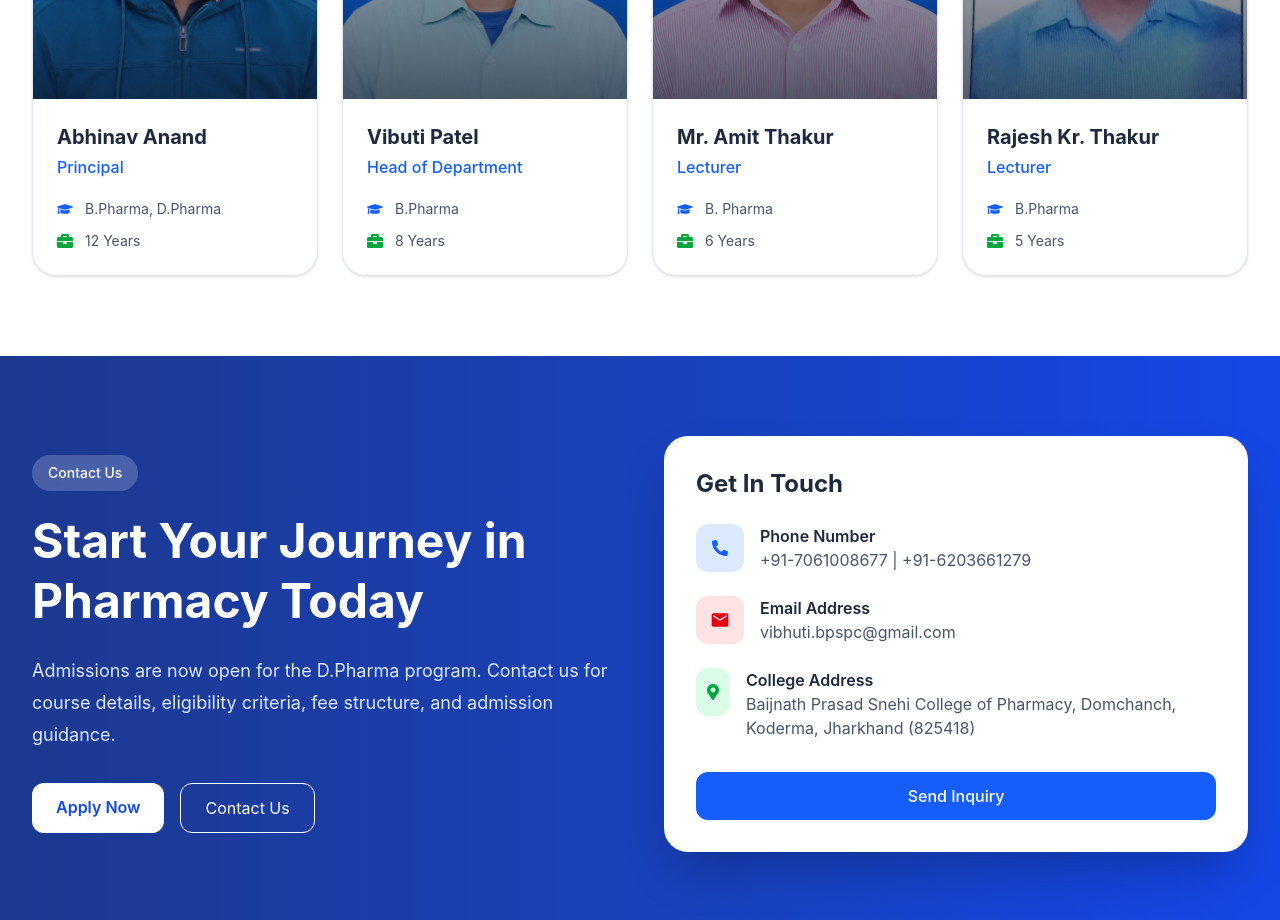
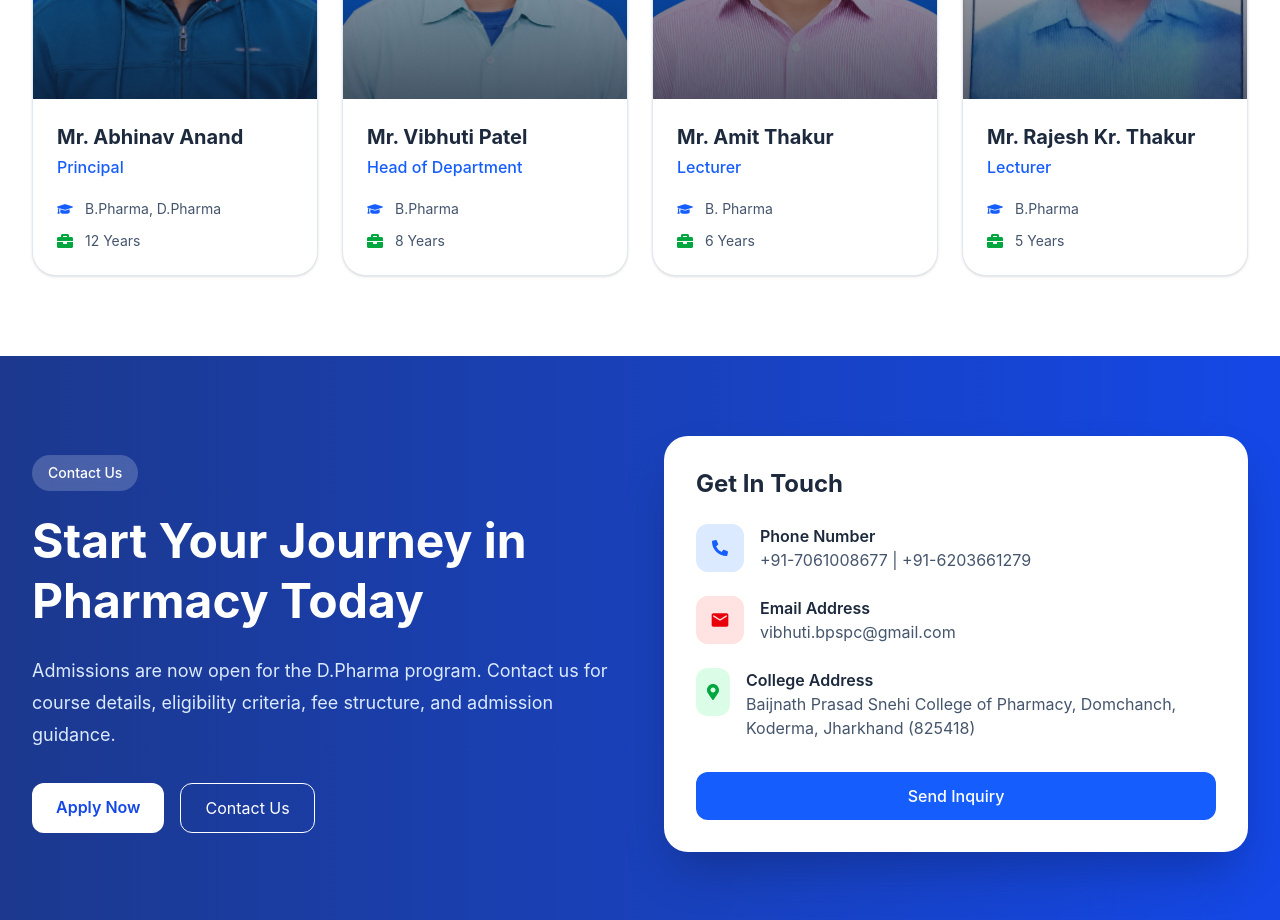
Before and after one commit to ravikrpatel01/bpscpharmacy-website, a React (Vite) app in the folder frontend/: page /faculty in a window 1280 px wide. Shown: the part 1540-2460 px from the top of the page. Built offline with nearby package versions, Linux system fonts and the light colour scheme.

Commit message:
Updated faculties name

```diff
--- a/frontend/src/pages/Faculty.jsx
+++ b/frontend/src/pages/Faculty.jsx
@@ -10,7 +10,7 @@ const Faculty = () => {
   const faculties = [
     {
       id: 1,
-      name: "Abhinav Anand",
+      name: "Mr. Abhinav Anand",
       designation: "Principal",
       degrees: "B.Pharma, D.Pharma",
       experience: "12 Years",
@@ -18,7 +18,7 @@ const Faculty = () => {
     },
     {
       id: 2,
-      name: "Vibuti Patel",
+      name: "Mr. Vibhuti Patel",
       designation: "Head of Department",
       degrees: "B.Pharma",
       experience: "8 Years",
@@ -34,7 +34,7 @@ const Faculty = () => {
     },
     {
       id: 4,
-      name: "Rajesh Kr. Thakur",
+      name: "Mr. Rajesh Kr. Thakur",
       designation: "Lecturer",
       degrees: "B.Pharma",
       experience: "5 Years",
```
